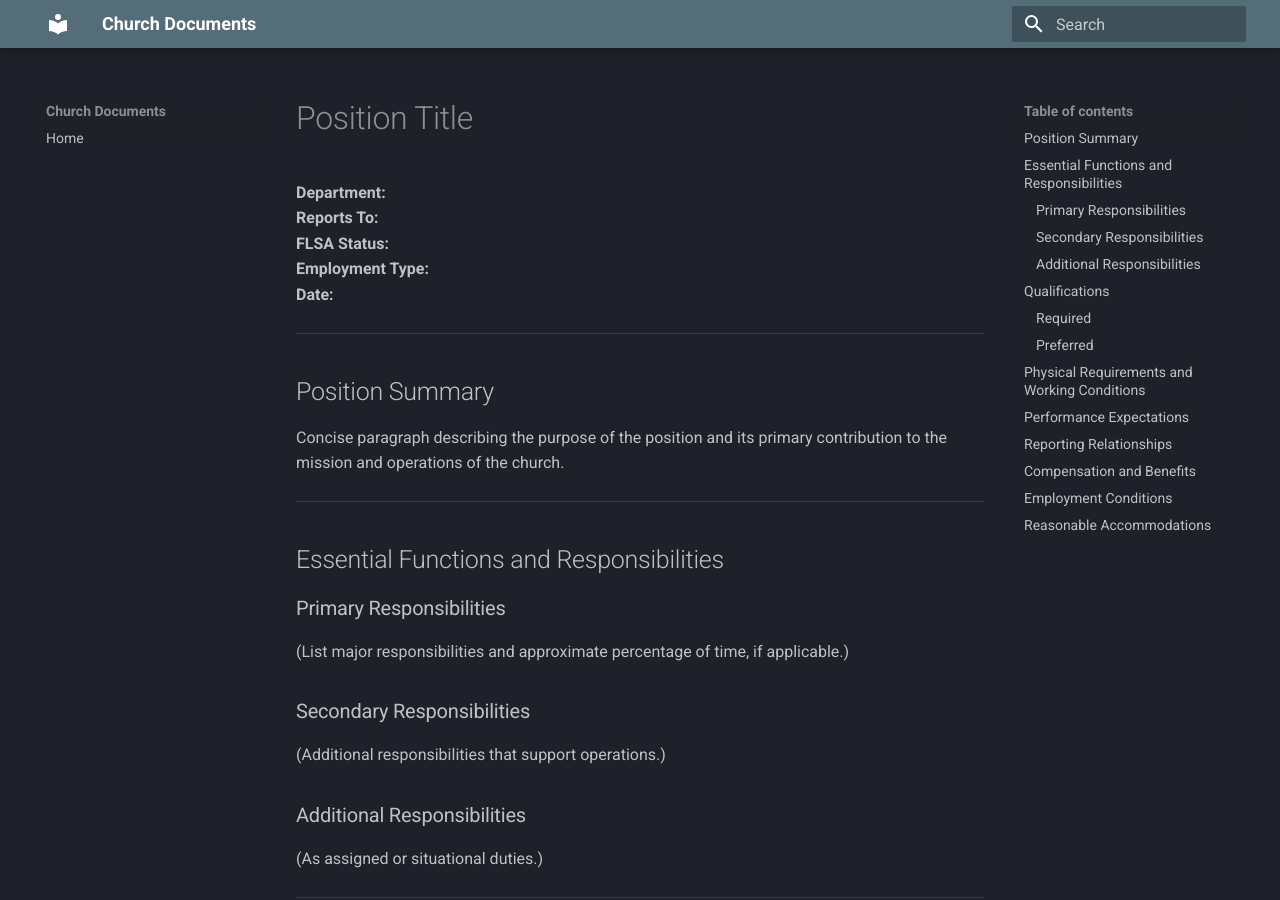
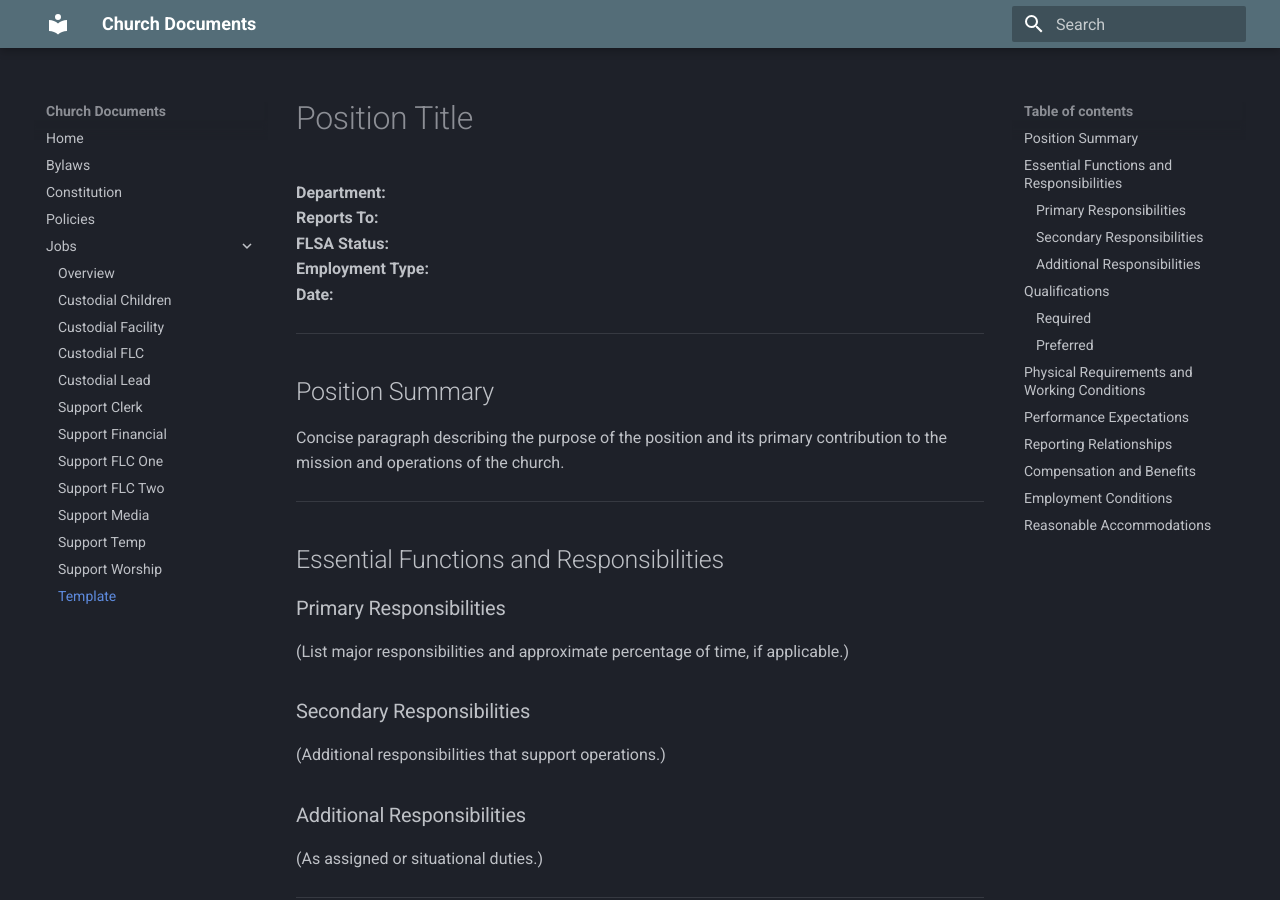
Before and after one commit to fbccana/church-docs, an MkDocs documentation site: the page built from docs/jobs/job-template.md, in a window 1280 px wide and 900 px high. Built offline with MkDocs 1.6.1 and Material for MkDocs 9.7.7, drawn with Linux system fonts in a browser that asks for light colours.

Commit message:
fix navigation

```diff
--- a/mkdocs.yml
+++ b/mkdocs.yml
@@ -16,3 +16,20 @@ markdown_extensions:
 
 nav:
   - Home: index.md
+  - Bylaws: bylaws/index.md
+  - Constitution: constitution/index.md
+  - Policies: policies/index.md
+  - Jobs:
+    - Overview: jobs/index.md
+    - Custodial Children: jobs/job-custodial-children.md
+    - Custodial Facility: jobs/job-custodial-facility.md
+    - Custodial FLC: jobs/job-custodial-flc.md
+    - Custodial Lead: jobs/job-custodial-lead.md
+    - Support Clerk: jobs/job-support-clerk.md
+    - Support Financial: jobs/job-support-financial.md
+    - Support FLC One: jobs/job-support-flc-one.md
+    - Support FLC Two: jobs/job-support-flc-two.md
+    - Support Media: jobs/job-support-media.md
+    - Support Temp: jobs/job-support-temp.md
+    - Support Worship: jobs/job-support-worship.md
+    - Template: jobs/job-template.md
```
